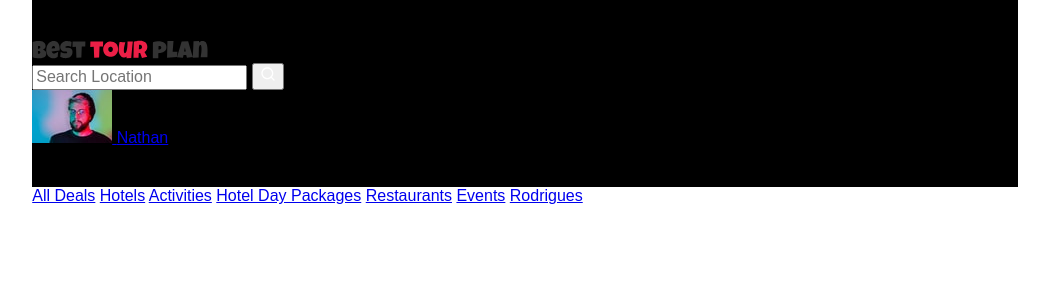
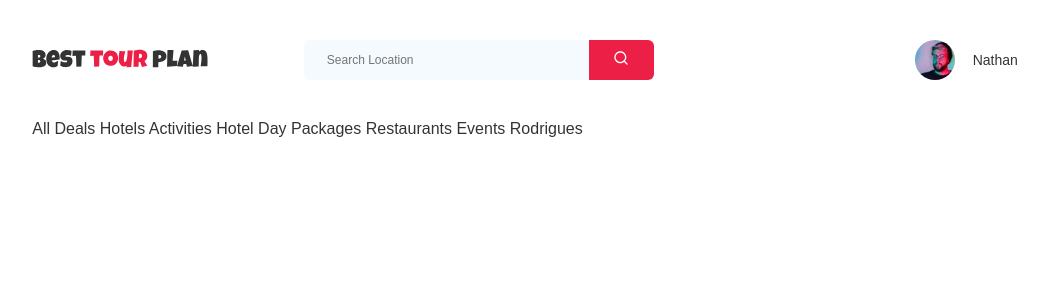
Before and after one commit to AlenaBM/tour-plan, a PHP site: page / in a window 1280 px wide. Shown: the top 300 px of the page, without its empty margins (115-1164 px from the left). Run offline with PHP 8.4, Linux system fonts and the light colour scheme.

Commit message:
create: header-top styles

```diff
--- a/Index.html
+++ b/Index.html
@@ -19,13 +19,13 @@
           <a href="#" class="logo"
             ><img src="img/logo-horizontal.svg" alt="Logo: Best Tour Plan"
           /></a>
-          <form action="#" class="form search">
+          <form action="#" class="form-search header-top__search">
             <input
               type="text"
               placeholder="Search Location"
-              class="input search__input"
+              class="form-search__input"
             />
-            <button class="button search__button">
+            <button class="form-search__btn">
               <img src="img/search.svg" alt="Button: search" />
             </button>
           </form>
--- a/css/style.css
+++ b/css/style.css
@@ -1,10 +1,20 @@
 body {
   font-family: 'Muli', sans-serif;
+  color: #333;
 }
 
 .container {
   width: 77%;
   margin: auto;
+}
+
+a {
+  text-decoration: none;
+  color: #333;
+}
+
+button {
+  cursor: pointer;
 }
 
 /*! normalize.css v8.0.1 | MIT License | github.com/necolas/normalize.css */
@@ -351,8 +361,77 @@ template {
 }
 
 .header-top {
-  background: #000;
   padding-top: 40px;
   padding-bottom: 40px;
+  display: -webkit-box;
+  display: -ms-flexbox;
+  display: flex;
+  -webkit-box-pack: justify;
+      -ms-flex-pack: justify;
+          justify-content: space-between;
+  -webkit-box-align: center;
+      -ms-flex-align: center;
+          align-items: center;
+  font-size: 14px;
+}
+
+.header-top__search {
+  margin-right: auto;
+  margin-left: 9.7%;
+}
+
+.form-search {
+  position: relative;
+  overflow: hidden;
+  border-radius: 6px;
+  height: 40px;
+}
+
+.form-search__input {
+  background: #F5FAFE;
+  -webkit-box-sizing: border-box;
+          box-sizing: border-box;
+  width: 350px;
+  height: 100%;
+  border: none;
+  font-size: 12px;
+  line-height: 15px;
+  padding-left: 23px;
+  padding-right: 75px;
+}
+
+.form-search__btn {
+  position: absolute;
+  top: 0;
+  right: 0;
+  height: 100%;
+  width: 65px;
+  border: none;
+  background-color: #EC1F46;
+}
+
+.form-search__btnimg {
+  vertical-align: middle;
+}
+
+.user {
+  display: -webkit-box;
+  display: -ms-flexbox;
+  display: flex;
+  -webkit-box-align: center;
+      -ms-flex-align: center;
+          align-items: center;
+}
+
+.user__img {
+  width: 40px;
+  height: 40px;
+  border-radius: 50%;
+  -o-object-fit: cover;
+     object-fit: cover;
+}
+
+.user__name {
+  margin-left: 18px;
 }
 /*# sourceMappingURL=style.css.map */
--- a/sass/_settings.sass
+++ b/sass/_settings.sass
@@ -1,5 +1,11 @@
 body
   font-family: 'Muli', sans-serif
+  color: $text-main-color
 .container
   width: 77%
   margin: auto
+a
+  text-decoration: none
+  color: $text-main-color
+button
+  cursor: pointer
--- a/sass/_var.sass
+++ b/sass/_var.sass
@@ -1 +1,2 @@
-$btn-main-color: #EC1F46
+$active-color: #EC1F46
+$text-main-color: #333
--- a/sass/sections/_header.sass
+++ b/sass/sections/_header.sass
@@ -1,4 +1,43 @@
 .header-top
-  background: #000
   padding-top: 40px
   padding-bottom: 40px
+  display: flex
+  justify-content: space-between
+  align-items: center
+  font-size: 14px
+  &__search
+    margin-right: auto
+    margin-left: 9.7%
+.form-search
+  position: relative
+  overflow: hidden
+  border-radius: 6px
+  height: 40px
+  &__input
+    background: #F5FAFE
+    box-sizing: border-box
+    width: 350px
+    height: 100%
+    border: none
+    font-size: 12px
+    line-height: 15px
+    padding-left: 23px
+    padding-right: 75px
+  &__btn
+    position: absolute
+    top: 0
+    right: 0
+    height: 100%
+    width: 65px
+    border: none
+    background-color: $active-color
+.user
+  display: flex
+  align-items: center
+  &__img
+    width: 40px
+    height: 40px
+    border-radius: 50%
+    object-fit: cover
+  &__name
+    margin-left: 18px
```
Also changed, not shown: 1 other file.
